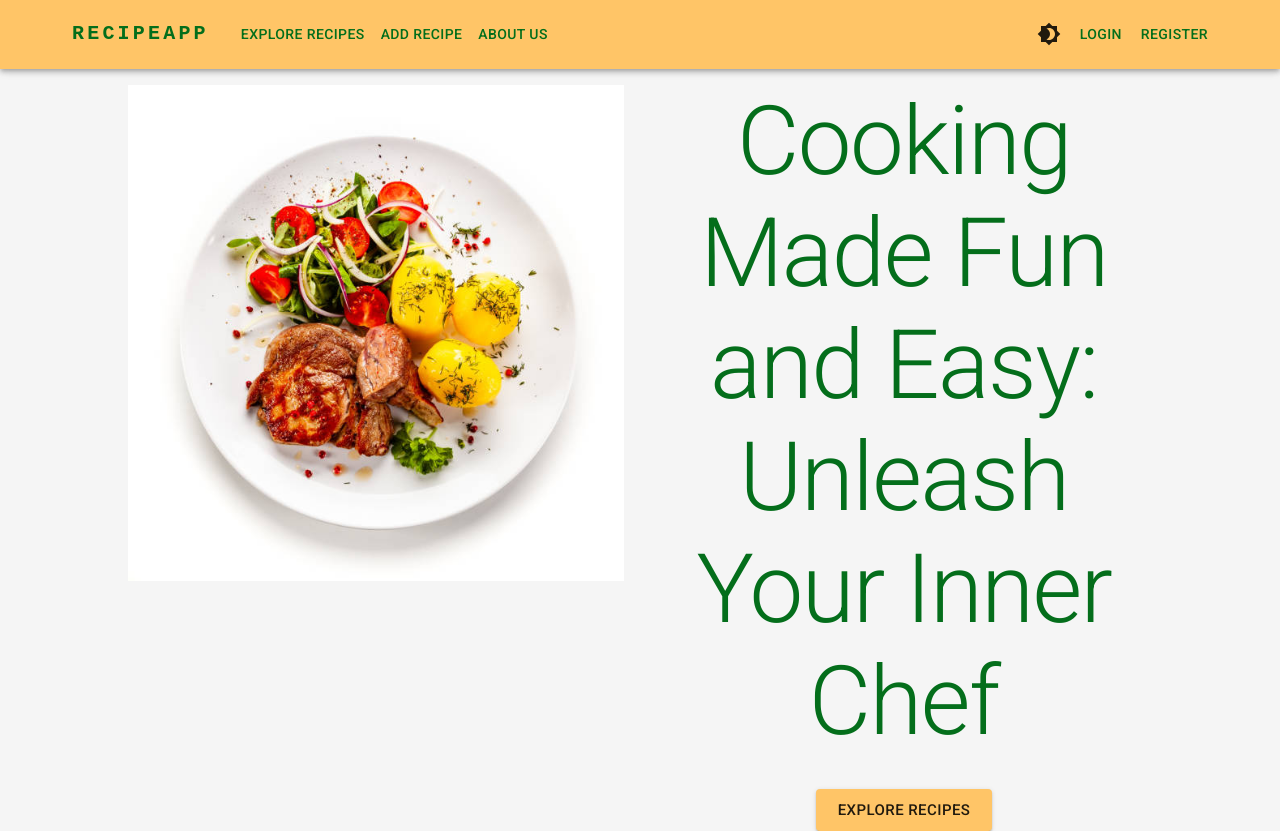
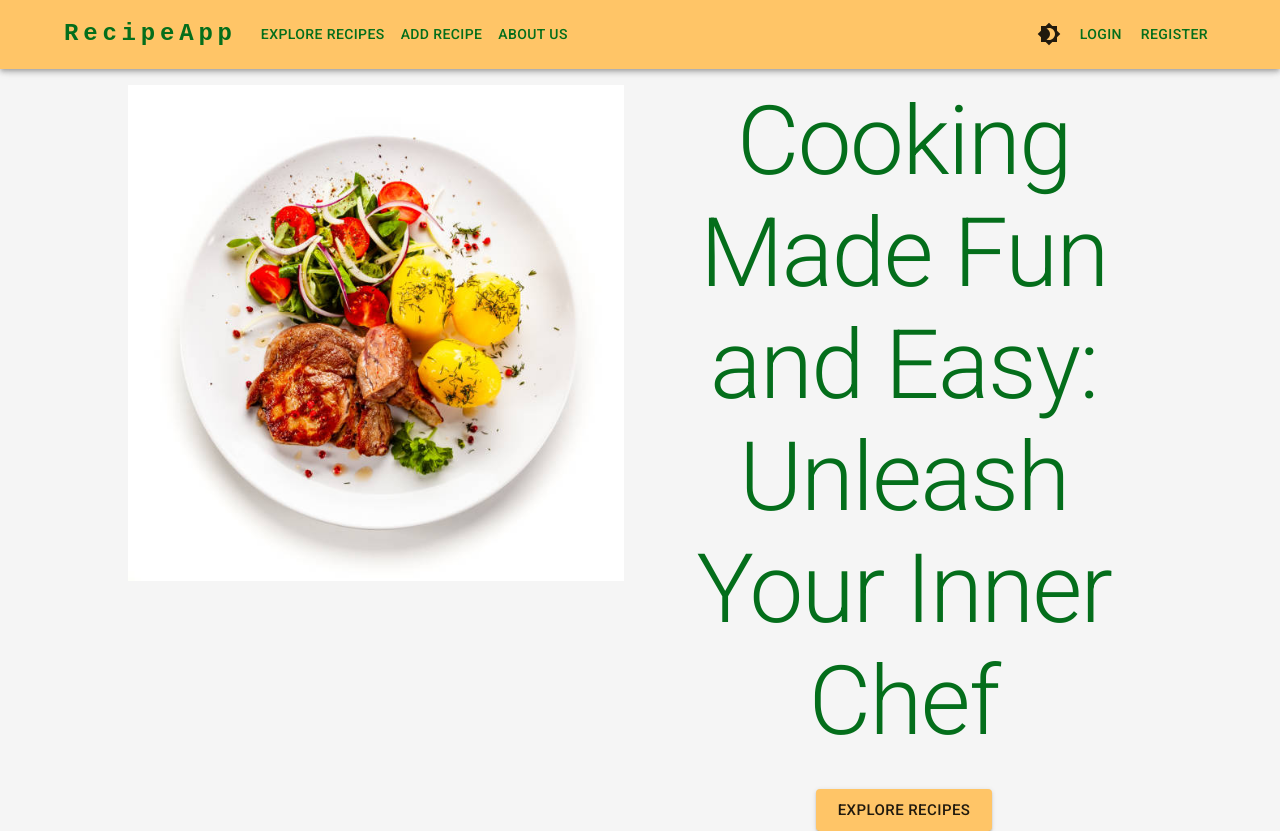
Before and after one commit to nlanzo/recipe-app, a React (Vite) app: page / in a window 1280 px wide. Built offline with nearby package versions, Linux system fonts and the light colour scheme.

Commit message:
Update Navbar colors and responsiveness

```diff
--- a/src/components/Navbar.tsx
+++ b/src/components/Navbar.tsx
@@ -67,30 +67,25 @@ export default function Navbar() {
     <AppBar position="sticky" sx={{ mb: 2, maxWidth: "xl", mx: "auto" }}>
       <Container maxWidth="lg">
         <Toolbar disableGutters>
-          <Button
-            component={Link}
+
+            <Typography
+              variant="h5"
+              noWrap
+              component={Link}
             to="/"
-            sx={{
-              display: { xs: "none", md: "flex" },
-              color: "secondary.main",
-              ":hover": { color: "white" },
-            }}
-          >
-            <Typography
-              variant="h6"
-              noWrap
               sx={{
                 mr: 2,
                 display: { xs: "none", md: "flex" },
                 fontFamily: "monospace",
                 fontWeight: 700,
-                letterSpacing: ".2rem",
+                letterSpacing: ".3rem",
                 textDecoration: "none",
+                color: "secondary.main",
+              ":hover": { color: "white" },
               }}
             >
               RecipeApp
             </Typography>
-          </Button>
 
           <Box sx={{ flexGrow: 1, display: { xs: "flex", md: "none" } }}>
             <IconButton
@@ -99,7 +94,7 @@ export default function Navbar() {
               aria-controls="menu-appbar"
               aria-haspopup="true"
               onClick={handleOpenNavMenu}
-              color="inherit"
+              sx={{ color: "secondary.main", ":hover": { color: "white" } }}
             >
               <MenuIcon />
             </IconButton>
@@ -151,8 +146,9 @@ export default function Navbar() {
               fontFamily: "monospace",
               fontWeight: 700,
               letterSpacing: ".3rem",
-              color: "inherit",
               textDecoration: "none",
+              color: "secondary.main",
+              ":hover": { color: "white" },
             }}
           >
             RecipeApp
```
